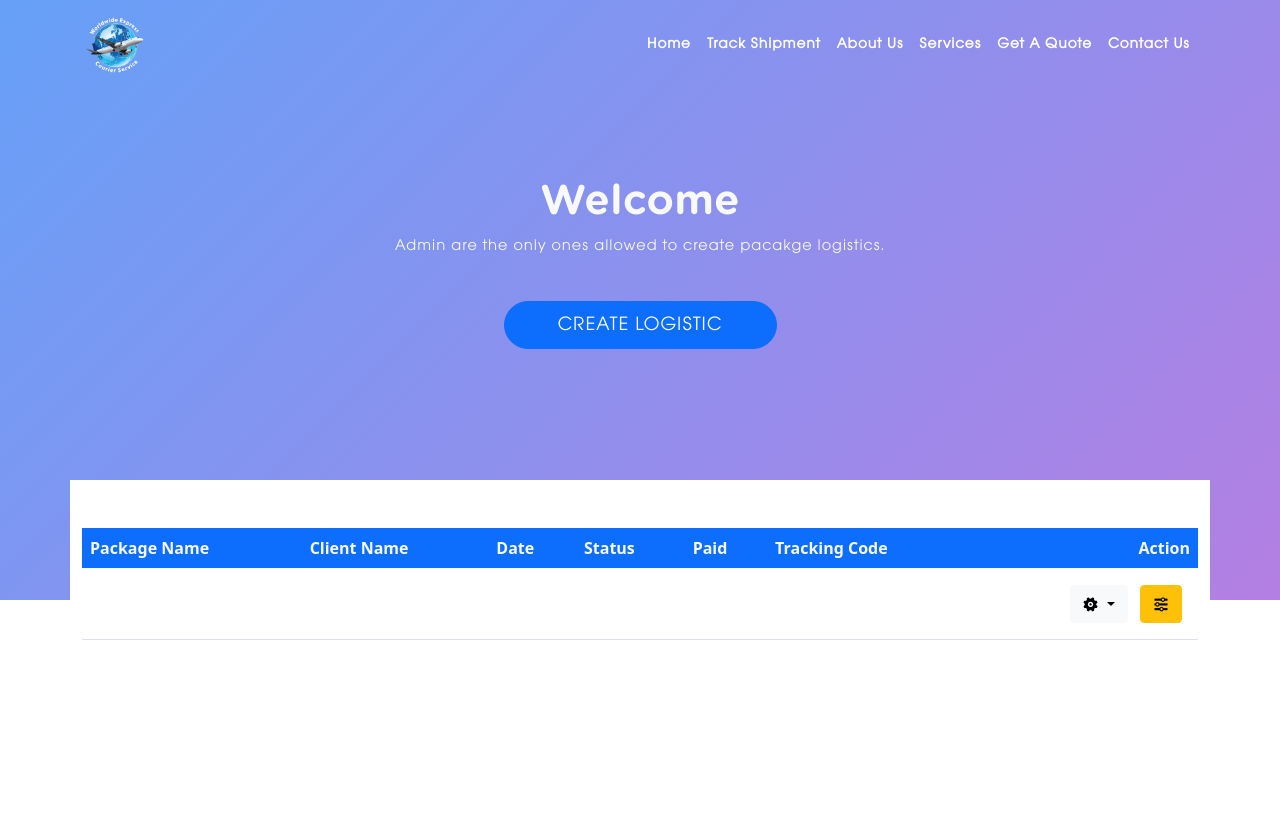
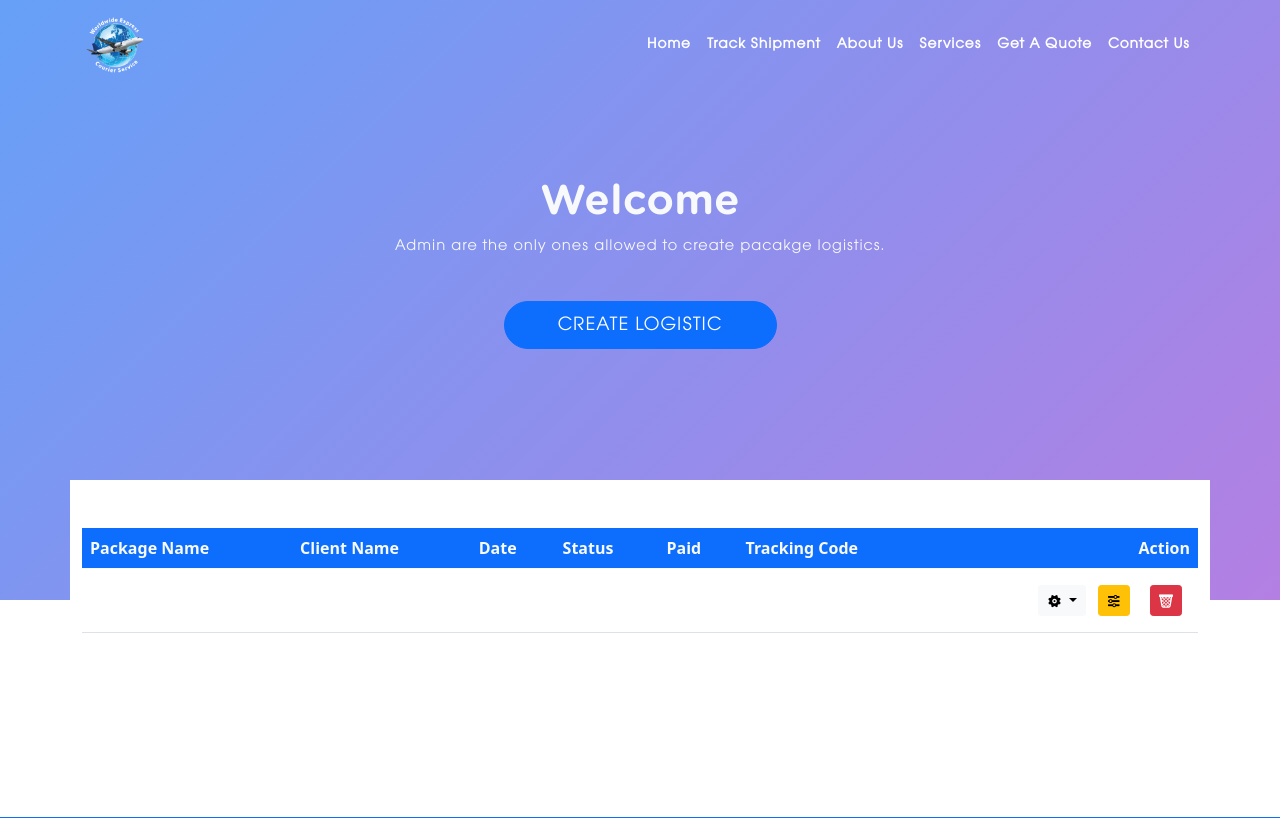
Before and after one commit to ndmichael/worlddeliveries, a Django app: template client/templates/account/user/dashboard.html in a window 1280 px wide. Shown: the top 818 px of the page. Run offline with Django 4.2, Linux system fonts and the light colour scheme; the template is opened without the code that fills it: values that come from a table or form of the project are taken from there, others are empty; data comes from the database, SQL or seed files in the repository; some libraries are stand-ins or nearby versions.

Commit message:
added the delete button to dashboard

```diff
--- a/client/templates/account/user/dashboard.html
+++ b/client/templates/account/user/dashboard.html
@@ -1,4 +1,4 @@
-{% extends 'base.html' %} {% load static %} {% block content %}
+{% extends 'base.html' %} {% load static %} {% load crispy_forms_tags %} {% block content %}
 <section class="navbackground">
     <div class="container">
         <section class="row">
@@ -33,6 +33,7 @@
                         </thead>
                         <tbody>
                             {% for item in items %}
+
                             <tr>
                                 <td>
                                     <a href="{% url 'shipment-receipt' item.id %}">{{item.item_name}}</a>
@@ -44,7 +45,7 @@
                                 <td><b>{{item.item_code}}</b></td>
                                 <td class=" text-end">
                                     <div class="dropdown d-inline-block">
-                                        <button class="btn btn-light dropdown-toggle" type="button" id="dropdownMenuButton1" data-bs-toggle="dropdown" aria-expanded="false" data-bs-placement="top" title="Edit Logistics">
+                                        <button class="btn btn-light btn-sm dropdown-toggle" type="button" id="dropdownMenuButton1" data-bs-toggle="dropdown" aria-expanded="false" data-bs-placement="top" title="Edit Logistics">
                                             <i
                                                 class=" icofont icofont-options"></i>
                                         </button>
@@ -65,8 +66,13 @@
                                         </ul>
                                     </div>
                                     <div class="p-2 d-inline-block" data-bs-toggle="tooltip" aria-expanded="false" data-bs-placement="top" title="Logistics Issues">
-                                        <a class="btn btn-warning" href="{% url 'edit_status' item.id %}">
+                                        <a class="btn btn-warning btn-sm" href="{% url 'edit_status' item.id %}">
                                             <i class=" icofont icofont-settings"></i>
+                                        </a>
+                                    </div>
+                                    <div class="p-2 d-inline-block" data-bs-toggle="tooltip" aria-expanded="false">
+                                        <a class="btn btn-danger btn-sm" href="{% url 'package-delete' item.id %}">
+                                            <i class=" icofont icofont-delete-alt"></i>
                                         </a>
                                     </div>
                                 </td>
```
